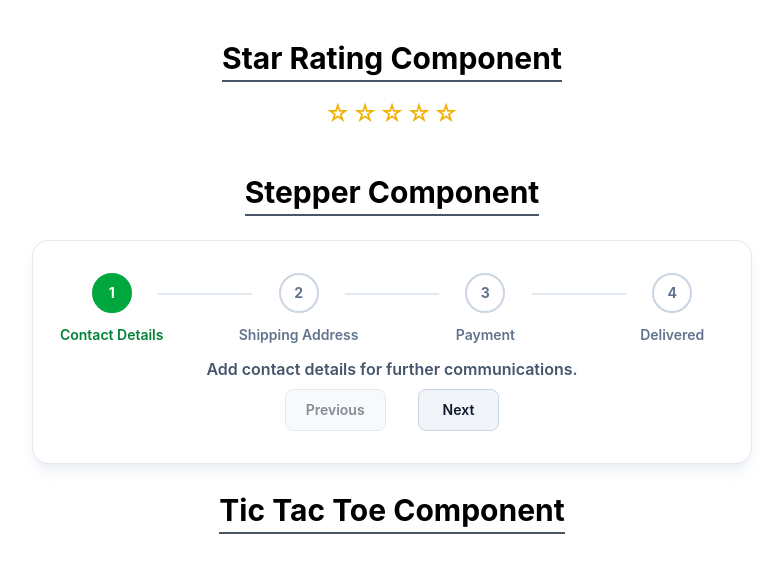
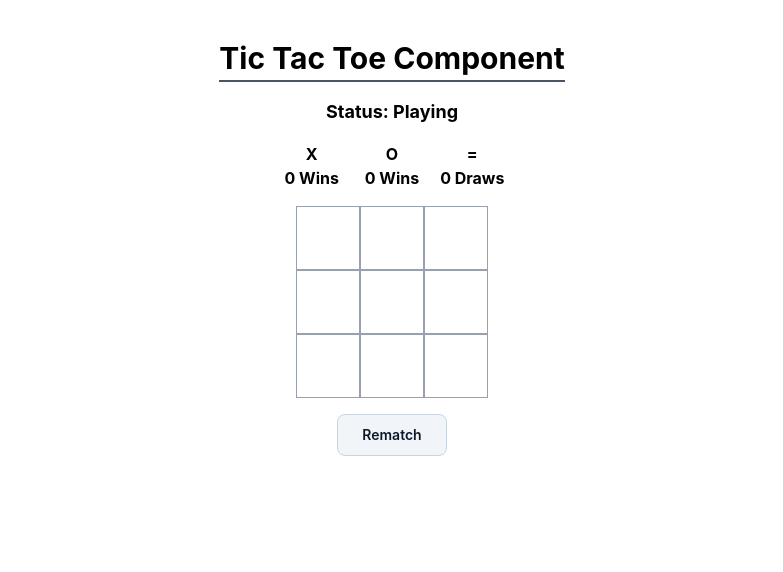
Before and after one commit to ItsHiteshKr/React_Interview_Question, a React (Vite) app: page / in a window 1280 px wide. Shown: the top 572 px of the page, without its empty margins (248-1031 px from the left). Built offline with nearby package versions, Linux system fonts and the light colour scheme.

Commit message:
All Easy completed

```diff
--- a/src/challanges/Easy/TicTac_Toe.jsx
+++ b/src/challanges/Easy/TicTac_Toe.jsx
@@ -1,16 +1,120 @@
-import React from 'react'
+import React, { useState } from 'react'
 
+const winnerSets = [
+    [0, 1, 2],
+    [3, 4, 5],
+    [6, 7, 8],
+    [0, 3, 6],
+    [1, 4, 7],
+    [2, 5, 8],
+    [0, 4, 8],
+    [2, 4, 6]
+];
 const TicTac_Toe = () => {
+
+    const [xwin, setXwin] = useState(0);
+    const [owin, setOwin] = useState(0);
+    const [draw, setDraw] = useState(0);
+
+    const [board, setBoard] = useState(Array(9).fill(null));
+    const [isXTurn, setIsXTurn] = useState(true);
+    const [winner, setWinner] = useState(null);
+
+
+    const handleCellClick = (index) => {
+
+        if (board[index] || winner) {
+            return;
+        }
+        const nextBoard = [...board];
+        nextBoard[index] = isXTurn ? 'X' : 'O';
+        setIsXTurn(!isXTurn);
+        setBoard(nextBoard);
+
+        const result = checkWinner(nextBoard);
+
+        if (result) {
+            setWinner(result);
+
+            if (result === 'X') {
+                setXwin(xwin + 1);
+            } else if (result === 'O') {
+                setOwin(owin + 1);
+            } else if (result === 'Draw') {
+                setDraw(draw + 1);
+            }
+
+        }
+    }
+
+
+    const checkWinner = (currentBoard) => {
+
+        for (const [a, b, c] of winnerSets) {
+            if (currentBoard[a] && currentBoard[a] === currentBoard[b] && currentBoard[a] === currentBoard[c]) {
+                return currentBoard[a];
+            }
+        }
+
+        if (currentBoard.every((cell) => cell !== null)) {
+            return 'Draw';
+        }
+
+        return null;
+    }
+
+    const handleRematch = () => {
+        setBoard(Array(9).fill(null));
+        setIsXTurn(true);
+        setWinner(null);
+    }
+
     return (
         <div className="flex flex-col items-center justify-center gap-4">
             <h1 className="text-3xl font-bold border-b-2 border-gray-600 pb-1">
                 Tic Tac Toe Component
             </h1>
+            <p className="text-lg font-bold">Status: {winner ? `Winner ${winner}` : 'Playing'}</p>
             <div className="flex flex-col items-center justify-center gap-2">
+                <div className="grid grid-cols-3 gap-4 font-bold">
+
+                    <p className="flex flex-col items-center">
+                        X <span className="font-bold">{xwin} Wins</span>
+                    </p>
+                    <p className="flex flex-col items-center">
+                        O <span className="font-bold">{owin} Wins</span>
+                    </p>
+                    <p className="flex flex-col items-center">
+                        = <span className="font-bold">{draw} Draws</span>
+                    </p>
+                </div>
 
             </div>
+
+            <div className="grid grid-cols-3">
+                {Array.from({ length: 9 }).map((_, index) => (
+                    <div
+                        key={index}
+                        className="h-16 w-16 flex items-center justify-center border border-gray-400 text-2xl font-bold cursor-pointer hover:bg-gray-100"
+                        onClick={() => { handleCellClick(index) }}
+                    >
+                        {/* Cell content */}
+                        {
+                            board[index]
+                        }
+                    </div>
+                ))}
+            </div>
+
+            <button className="rounded-lg bg-slate-100 border border-slate-300 mb-6 px-6 py-2.5 text-sm font-semibold text-slate-900 transition hover:bg-gray-200 cursor-pointer disabled:cursor-not-allowed disabled:opacity-40"
+                onClick={handleRematch}
+            >
+                Rematch
+            </button>
+
+
         </div>
     )
 }
 
-export default TicTac_Toe
+export default TicTac_Toe;
--- a/src/pages/HomePage.jsx
+++ b/src/pages/HomePage.jsx
@@ -21,10 +21,10 @@ const HomePage = () => {
       {/* <Accordion /> */}
       {/* <SimpleAccordian /> */}
       {/* <GuessTheNumber /> */}
-      <StarRating />
+      {/* <StarRating /> */}
       {/* <Telephone_Formatter /> */}
       {/* <String_Transformers /> */}
-      <Steppers />
+      {/* <Steppers /> */}
       <TicTac_Toe />
     </div>
   );
```
Also changed, not shown: test.txt.
